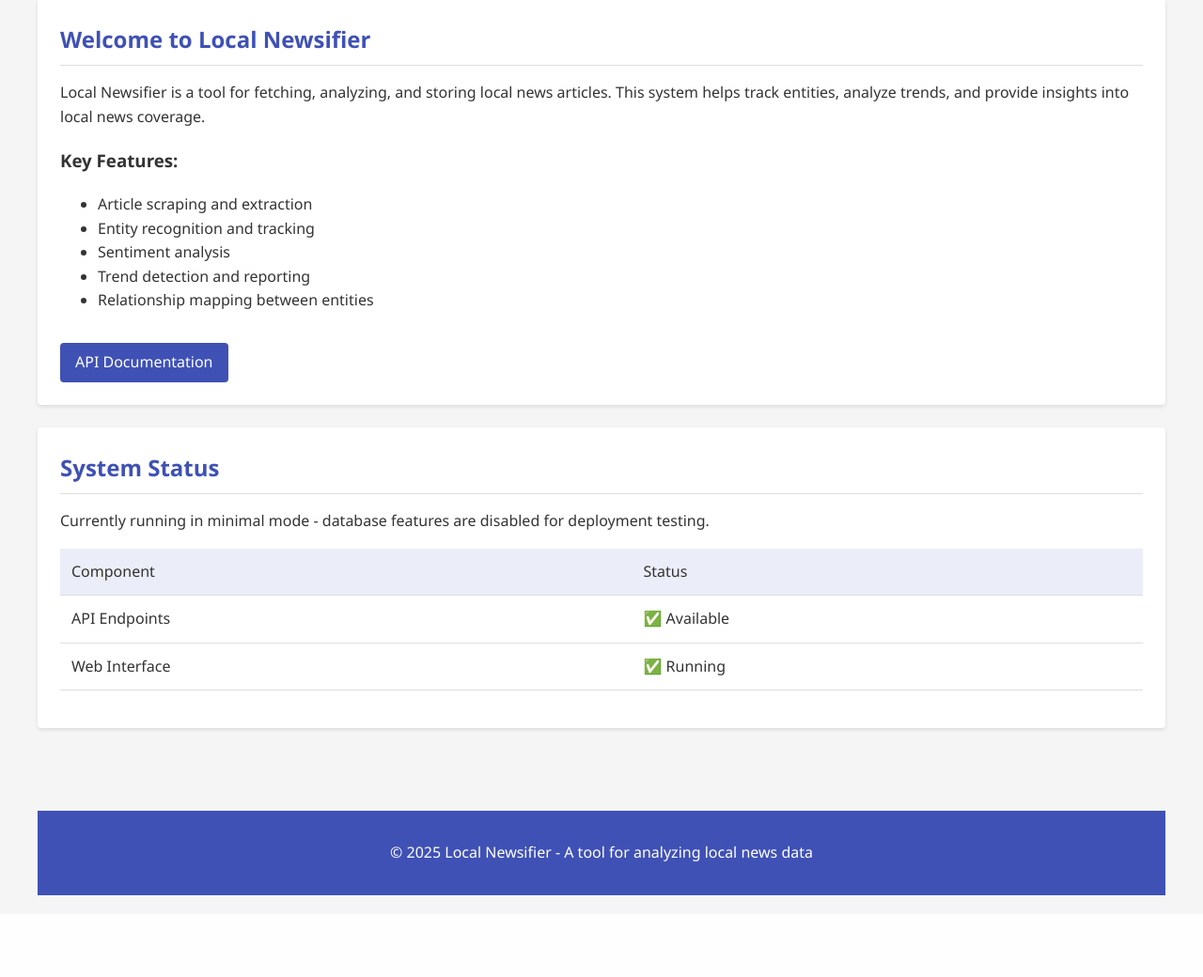
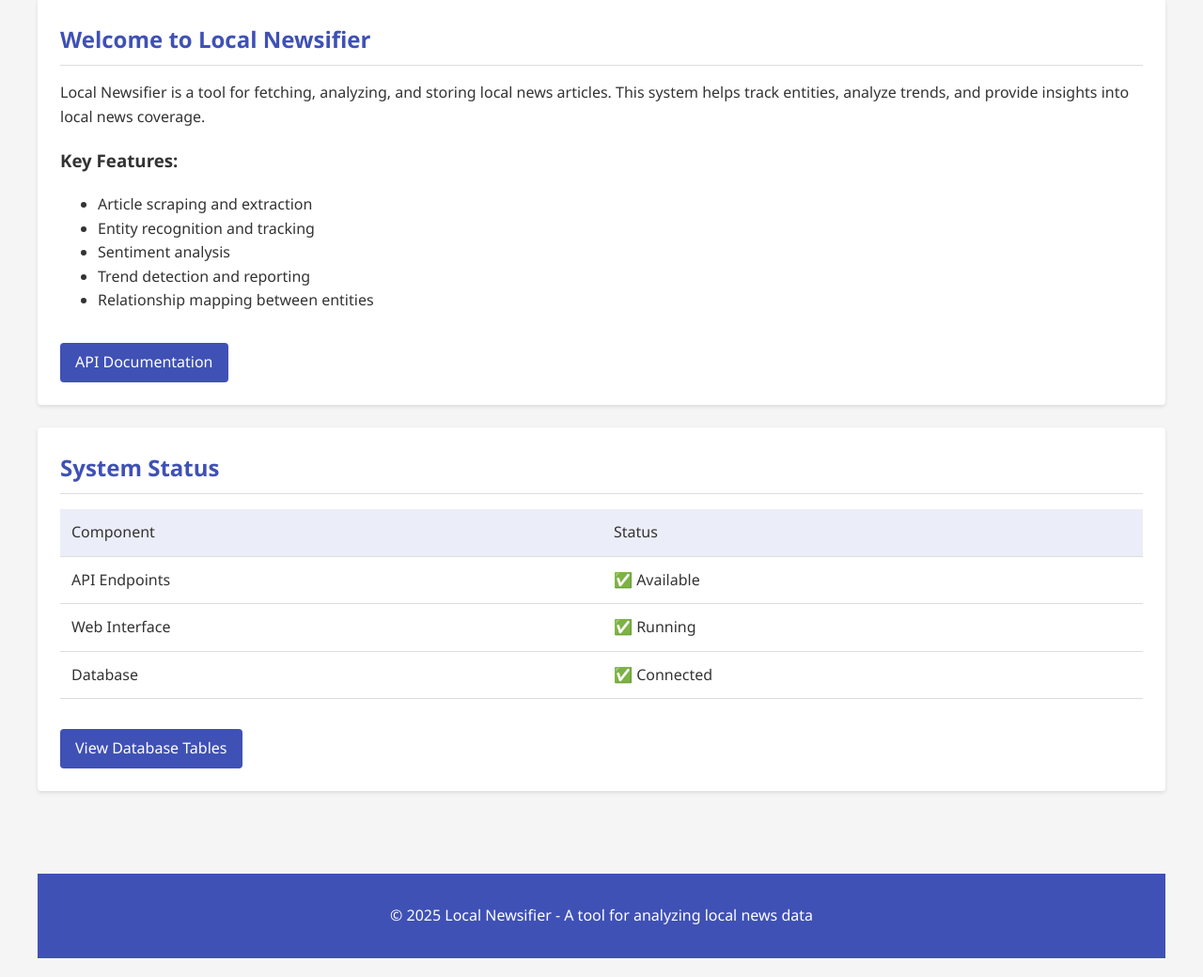
Before and after one commit to arockwell/local_newsifier, a FastAPI app: page / in a window 1280 px wide. Shown: the part 131-1171 px from the top of the page at 94% size. Before the commit the page ends 1084 px from the top, so only its background shows below. Run offline with FastAPI, Linux system fonts and the light colour scheme; parts of the project's set-up code (start-up, migrations or seed data) failed here and were passed over.

Commit message:
Update index.html to remove minimal mode message and add database tables link

```diff
--- a/src/local_newsifier/api/templates/index.html
+++ b/src/local_newsifier/api/templates/index.html
@@ -23,7 +23,6 @@
 
 <div class="card">
     <h2 class="card-title">System Status</h2>
-    <p>Currently running in minimal mode - database features are disabled for deployment testing.</p>
     <table>
         <thead>
             <tr>
@@ -40,7 +39,15 @@
                 <td>Web Interface</td>
                 <td>✅ Running</td>
             </tr>
+            <tr>
+                <td>Database</td>
+                <td>✅ Connected</td>
+            </tr>
         </tbody>
     </table>
+
+    <div style="margin-top: 2rem;">
+        <a href="/system/tables" class="button">View Database Tables</a>
+    </div>
 </div>
 {% endblock %}
```
